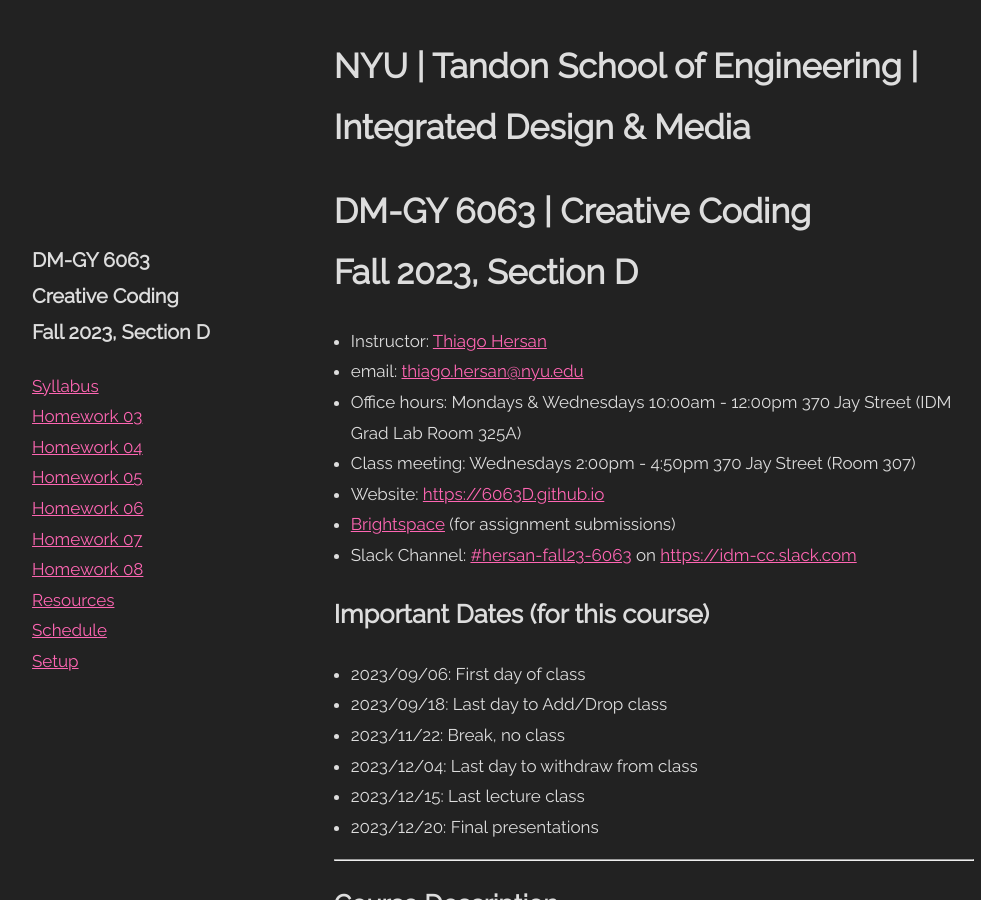
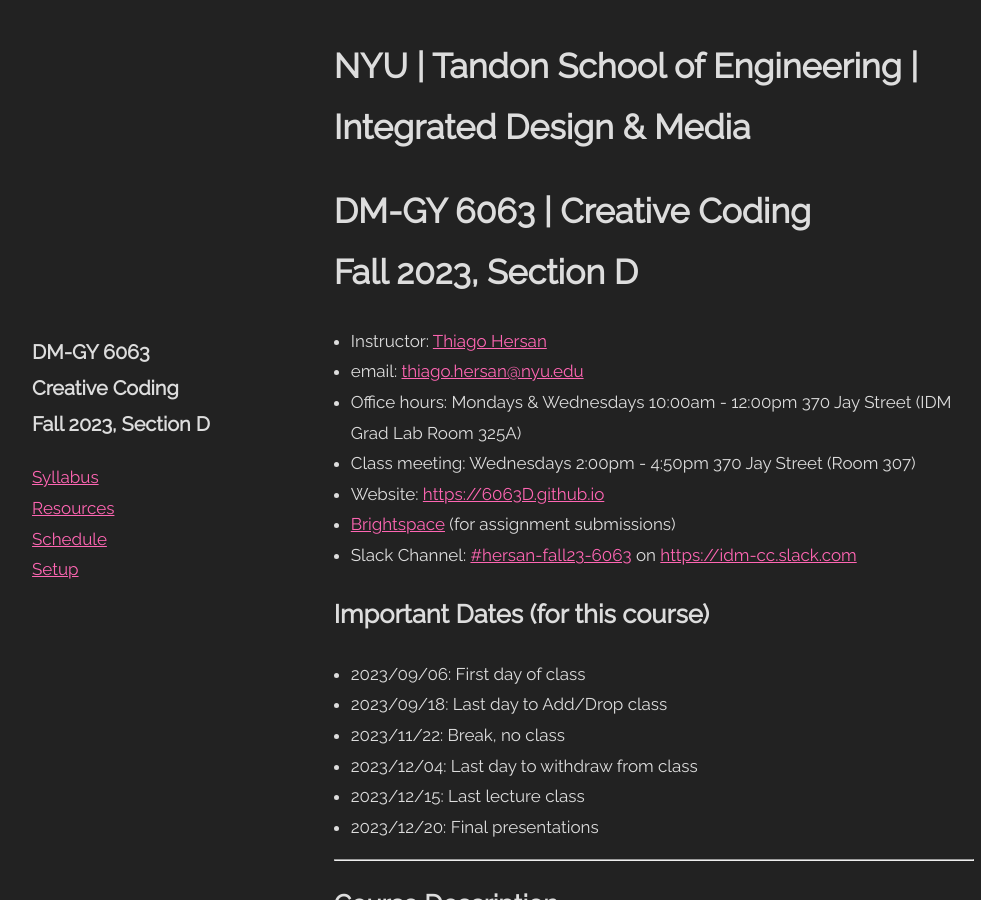
Before and after one commit to DM-GY-6063-2023F-D/DM-GY-6063-2023F-D, a Jekyll site: the page built from README.md, in a window 1280 px wide and 900 px high. Shown: the whole window, without its empty margins (186-1167 px from the left). Built offline with Jekyll 4.4.1, drawn with Linux system fonts in a browser that asks for light colours.

Commit message:
fix nav bar filter

```diff
--- a/_includes/nav.html
+++ b/_includes/nav.html
@@ -7,7 +7,7 @@
     <div class="menu">
       <a href="{{ site.baseurl }}/">Syllabus</a>
       {% for p in site.pages %}
-        {% unless p.url contains "week" or p.url contains "homework" %}
+        {% unless p.url contains "week" or p.url contains "homework" or p.path contains "/homework/" %}
           <a href="{{ site.baseurl }}{{ p.url }}">{{ p.title }}</a>
         {% endunless %}
       {% endfor %}
```
